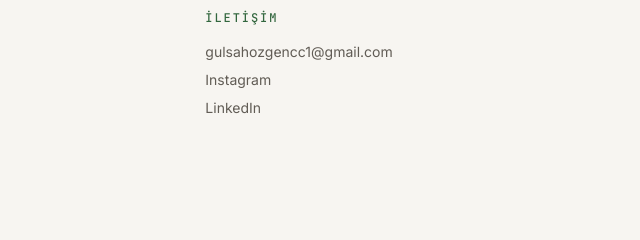
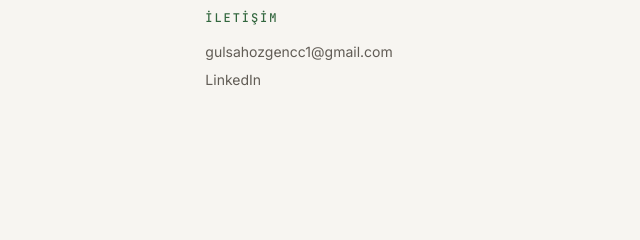
Before and after one commit to gulsahozgenc/gulsahozgenc.github.io, an Eleventy site: page src/index.njk in a window 1280 px wide. Shown: the part 6353-6593 px from the top of the page, 640-1280 px from the left. Built offline with nearby package versions, Linux system fonts and the light colour scheme; Eleventy itself is replaced by a stand-in of ours; files that its build step writes are made by us from their sources; a web font is replaced by a local one.

Commit message:
fix: remove Instagram link from footer contact section

```diff
--- a/src/_includes/partials/footer.njk
+++ b/src/_includes/partials/footer.njk
@@ -19,7 +19,6 @@
       <p class="eyebrow mb-4">İletişim</p>
       <ul class="space-y-2 text-sm">
         <li><a href="mailto:{{ site.email }}" class="hover:text-sage-500 transition-colors">{{ site.email }}</a></li>
-        {% if site.socials.instagram %}<li><a href="{{ site.socials.instagram }}" target="_blank" rel="noopener" class="hover:text-sage-500 transition-colors">Instagram</a></li>{% endif %}
         {% if site.socials.linkedin %}<li><a href="{{ site.socials.linkedin }}" target="_blank" rel="noopener" class="hover:text-sage-500 transition-colors">LinkedIn</a></li>{% endif %}
       </ul>
     </div>
```
